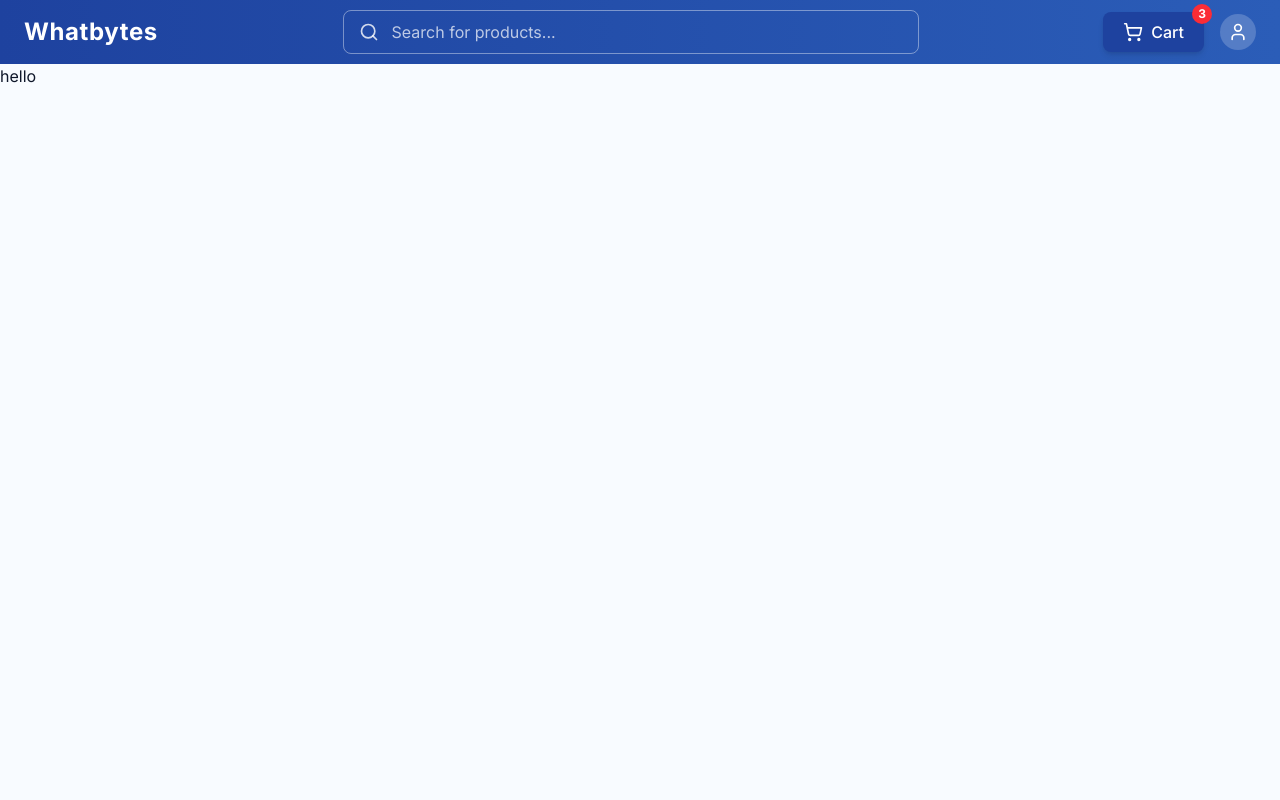
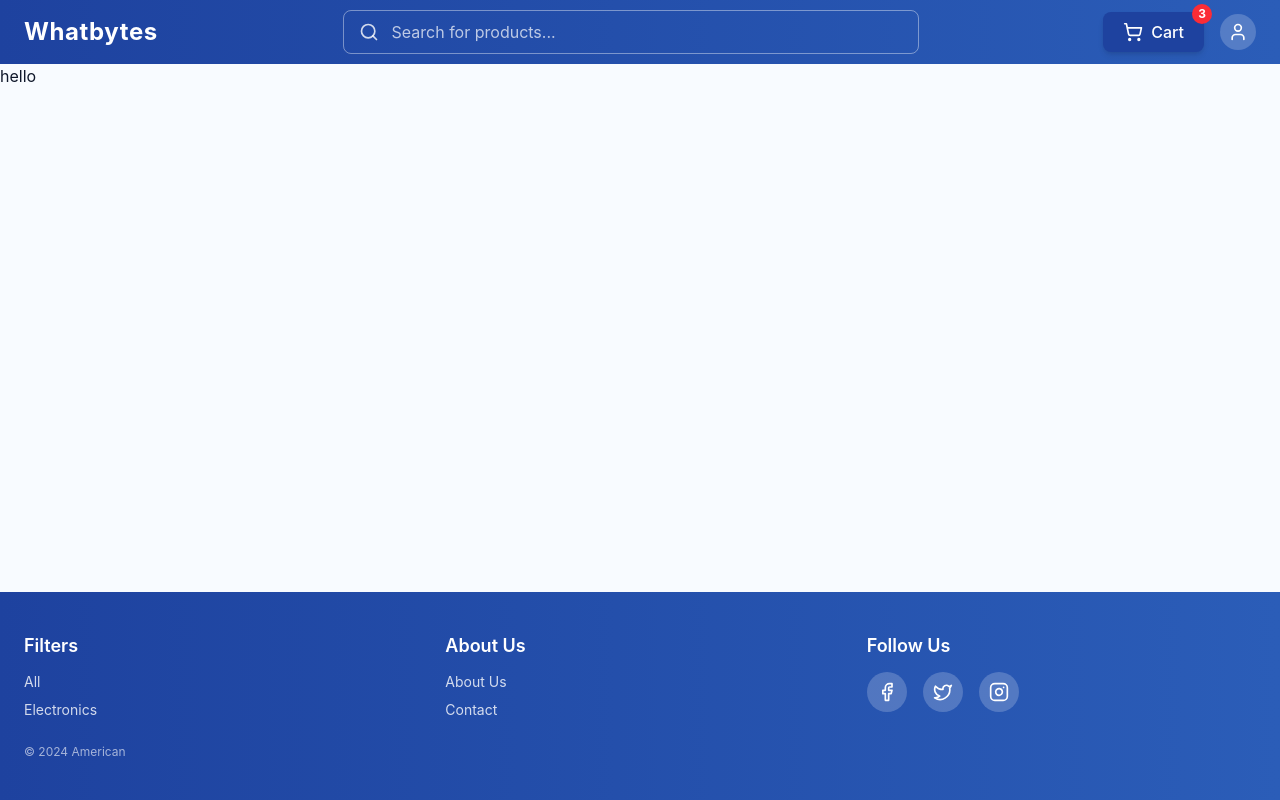
Before and after one commit to PD203/Frontend-Assignment---Whatbytes, a Next.js app: page / in a window 1280 px wide. Built offline with nearby package versions, Linux system fonts and the light colour scheme.

Commit message:
added header and footer in layout

```diff
--- a/src/app/layout.tsx
+++ b/src/app/layout.tsx
@@ -1,10 +1,6 @@
-import { Inter } from "next/font/google";
+import Header from "@/components/layout/Header";
+import Footer from "@/components/layout/Footer";
 import "./globals.css";
-
-const inter = Inter({
-  subsets: ["latin"],
-  weight: ["400", "500", "600", "700"],
-});
 
 export default function RootLayout({
   children,
@@ -13,8 +9,15 @@ export default function RootLayout({
 }) {
   return (
     <html lang="en">
-      <body className={`${inter.className} bg-background`}>
-        {children}
+      <body className="min-h-screen flex flex-col">
+        <Header />
+
+        {/* Page content */}
+        <main className="flex-1">
+          {children}
+        </main>
+
+        <Footer />
       </body>
     </html>
   );
--- a/src/app/page.tsx
+++ b/src/app/page.tsx
@@ -1,13 +1,15 @@
 import Image from "next/image";
 import Header from "@/components/layout/Header";
+import Footer from "@/components/layout/Footer";
 
 export default function Home() {
   return (
     <>
-      <Header />
+
       <main>
         hello
       </main>
+
     </>
   );
 }
--- a/src/components/layout/Footer.tsx
+++ b/src/components/layout/Footer.tsx
@@ -0,0 +1,69 @@
+"use client";
+
+import { Facebook, Twitter, Instagram } from "lucide-react";
+
+export default function Footer() {
+  return (
+    <footer
+      className="
+        bg-gradient-to-r
+        from-[var(--primary-dark)]
+        to-[var(--primary)]
+        text-white
+      "
+    >
+      <div className="max-w-7xl mx-auto px-6 py-10">
+        <div className="grid grid-cols-1 md:grid-cols-3 gap-8">
+
+          {/* LEFT — FILTERS */}
+          <div>
+            <h3 className="font-semibold text-lg mb-3">Filters</h3>
+            <ul className="space-y-2 text-white/80 text-sm">
+              <li className="hover:text-white cursor-pointer">All</li>
+              <li className="hover:text-white cursor-pointer">Electronics</li>
+            </ul>
+
+            <p className="mt-6 text-xs text-white/60">
+              © 2024 American
+            </p>
+          </div>
+
+          {/* CENTER — ABOUT */}
+          <div>
+            <h3 className="font-semibold text-lg mb-3">About Us</h3>
+            <ul className="space-y-2 text-white/80 text-sm">
+              <li className="hover:text-white cursor-pointer">About Us</li>
+              <li className="hover:text-white cursor-pointer">Contact</li>
+            </ul>
+          </div>
+
+          {/* RIGHT — SOCIAL */}
+          <div>
+            <h3 className="font-semibold text-lg mb-3">Follow Us</h3>
+            <div className="flex items-center gap-4 mt-2">
+              <a
+                href="#"
+                className="w-10 h-10 rounded-full bg-white/20 hover:bg-white/30 flex items-center justify-center transition"
+              >
+                <Facebook className="w-5 h-5 text-white" />
+              </a>
+              <a
+                href="#"
+                className="w-10 h-10 rounded-full bg-white/20 hover:bg-white/30 flex items-center justify-center transition"
+              >
+                <Twitter className="w-5 h-5 text-white" />
+              </a>
+              <a
+                href="#"
+                className="w-10 h-10 rounded-full bg-white/20 hover:bg-white/30 flex items-center justify-center transition"
+              >
+                <Instagram className="w-5 h-5 text-white" />
+              </a>
+            </div>
+          </div>
+
+        </div>
+      </div>
+    </footer>
+  );
+}
```
